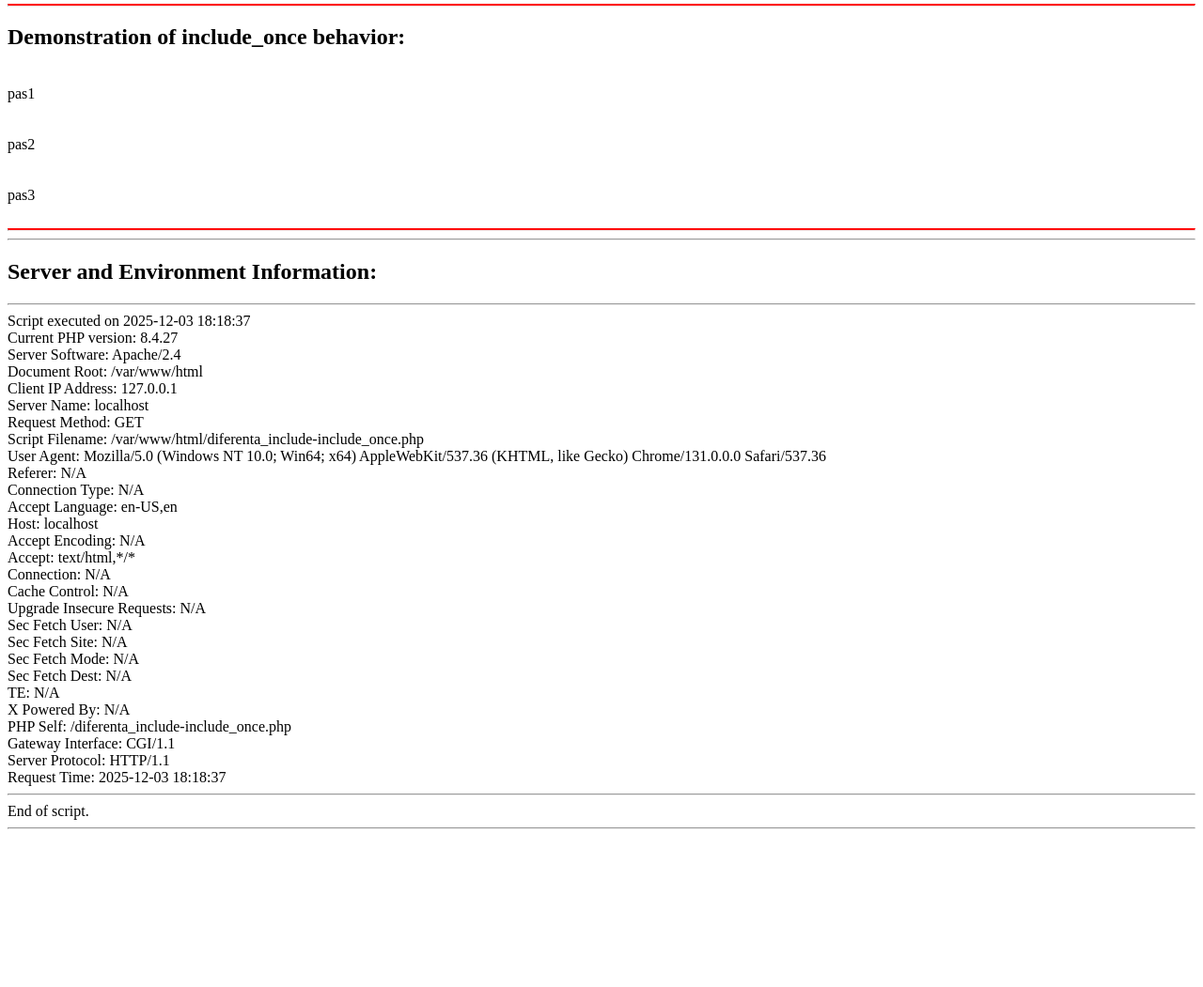
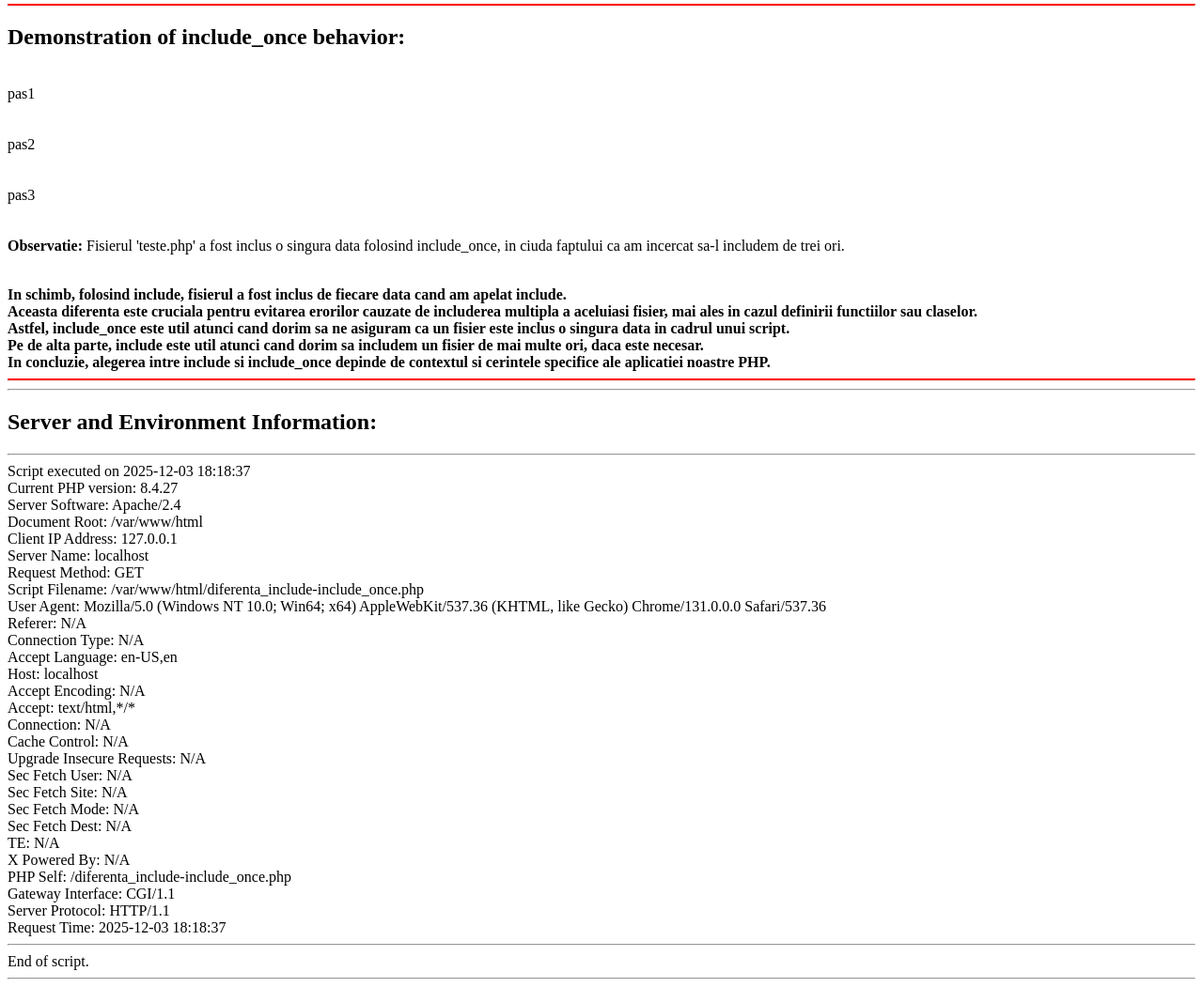
Before and after one commit to AlinRosca10/PHP_CORE, a PHP site: page /diferenta_include-include_once.php in a window 1280 px wide. Shown: the part 779-1830 px from the top of the page at 94% size. Before the commit the page ends 1662 px from the top, so only its background shows below. Run offline with PHP 8.4, Linux system fonts and the light colour scheme.

Commit message:
Observatii ale comportamentului, diferentelor si proprietatilor include si include_once

```diff
--- a/diferenta_include-include_once.php
+++ b/diferenta_include-include_once.php
@@ -65,6 +65,13 @@
     echo "<br />";
     include_once "teste.php"; // include_once a treia oara acelasi fisier
     echo "<br />";
+
+    echo "<br /><strong>Observatie:</strong> Fisierul 'teste.php' a fost inclus o singura data folosind include_once, in ciuda faptului ca am incercat sa-l includem de trei ori.</p>";
+    echo "<br /><strong>In schimb, folosind include, fisierul a fost inclus de fiecare data cand am apelat include.</strong>";
+    echo "<br /><strong>Aceasta diferenta este cruciala pentru evitarea erorilor cauzate de includerea multipla a aceluiasi fisier, mai ales in cazul definirii functiilor sau claselor.</strong>";
+    echo "<br /><strong>Astfel, include_once este util atunci cand dorim sa ne asiguram ca un fisier este inclus o singura data in cadrul unui script.</strong>";
+    echo "<br /><strong>Pe de alta parte, include este util atunci cand dorim sa includem un fisier de mai multe ori, daca este necesar.</strong>";
+    echo "<br /><strong>In concluzie, alegerea intre include si include_once depinde de contextul si cerintele specifice ale aplicatiei noastre PHP.</strong>";
     echo "<hr style='border-top: 2px solid #ff0000;'>";
 
     echo "<hr>";
```
